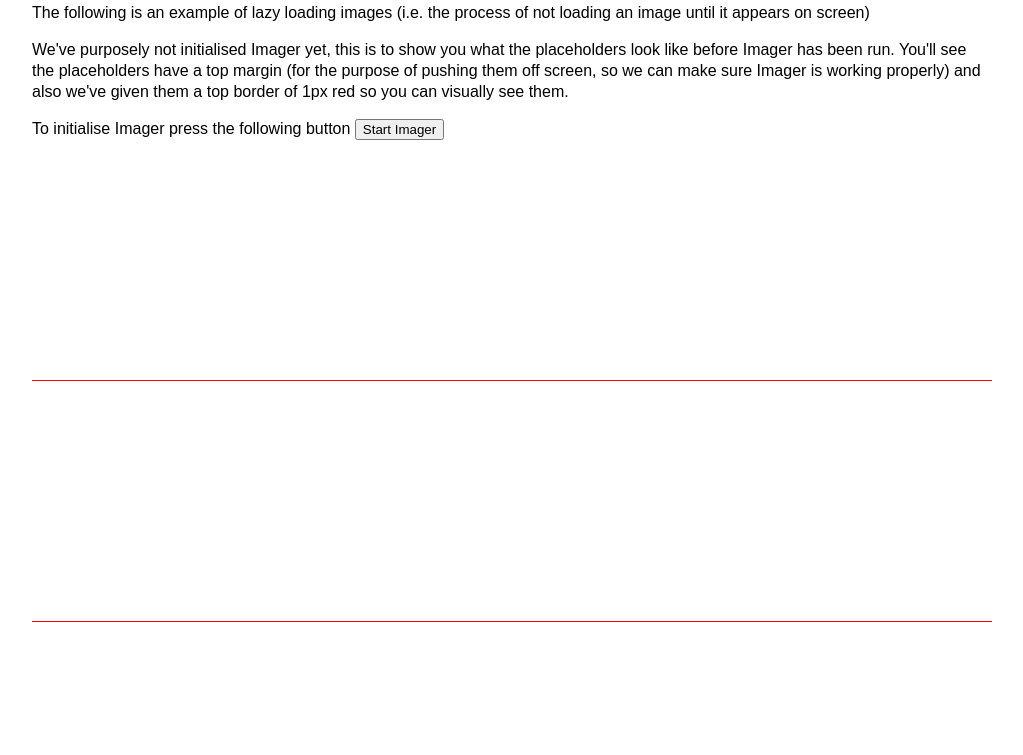
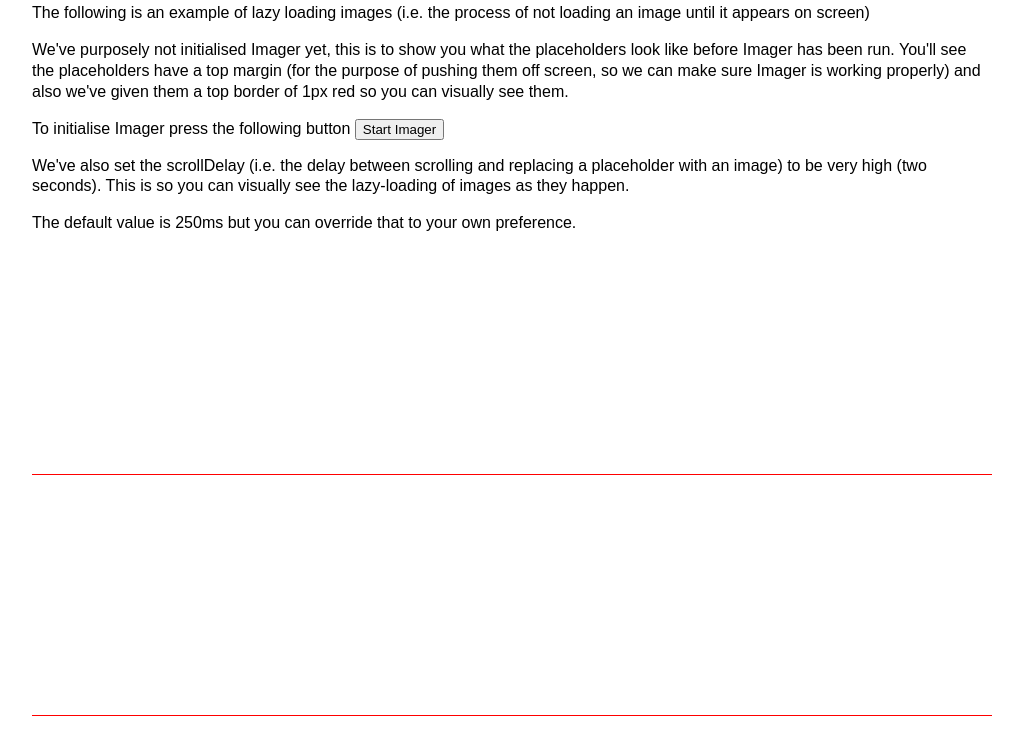
Before and after one commit to bbc/Imager.js, a website: page Demo - Lazy Load/index.html in a window 1280 px wide. Shown: the part 81-836 px from the top of the page, without its empty margins (128-1151 px from the left). Drawn offline with Linux system fonts and the light colour scheme.

Commit message:
Add additional notes to demo

```diff
--- a/Demo - Lazy Load/index.html
+++ b/Demo - Lazy Load/index.html
@@ -12,6 +12,8 @@
         <p>The following is an example of lazy loading images (i.e. the process of not loading an image until it appears on screen)</p>
         <p>We've purposely not initialised Imager yet, this is to show you what the placeholders look like before Imager has been run. You'll see the placeholders have a top margin (for the purpose of pushing them off screen, so we can make sure Imager is working properly) and also we've given them a top border of 1px red so you can visually see them.</p>
         <p>To initialise Imager press the following button <button onclick="startImager();">Start Imager</button></p>
+        <p>We've also set the scrollDelay (i.e. the delay between scrolling and replacing a placeholder with an image) to be very high (two seconds). This is so you can visually see the lazy-loading of images as they happen.</p>
+        <p>The default value is 250ms but you can override that to your own preference.</p>
         <div class="delayed-image-load" data-src="Assets/Images/Generated/A-320.jpg" data-width="320"></div>
         <div class="delayed-image-load" data-src="Assets/Images/Generated/B-320.jpg" data-width="320"></div>
         <div class="delayed-image-load" data-src="Assets/Images/Generated/C-320.jpg" data-width="320"></div>
```
